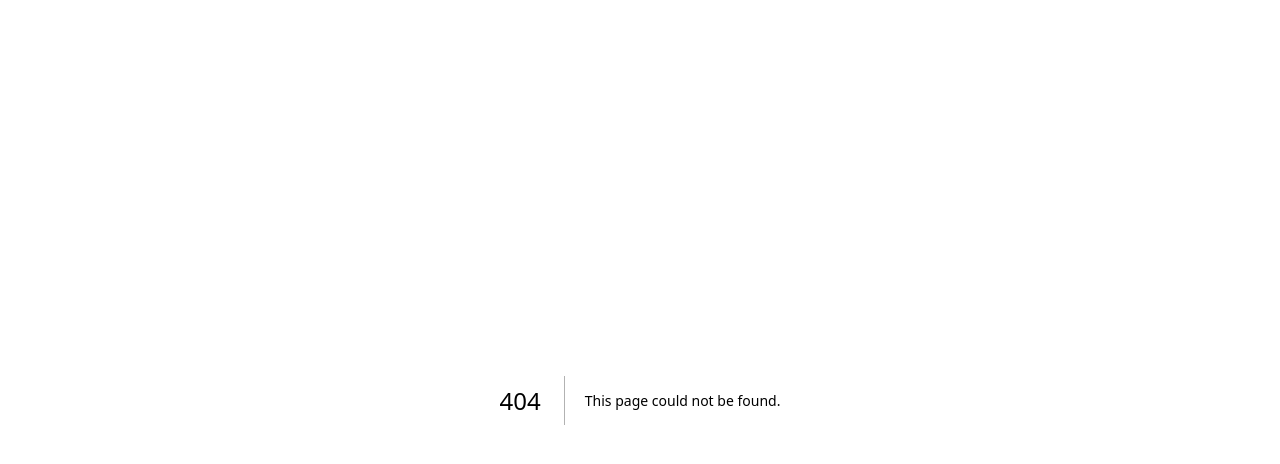
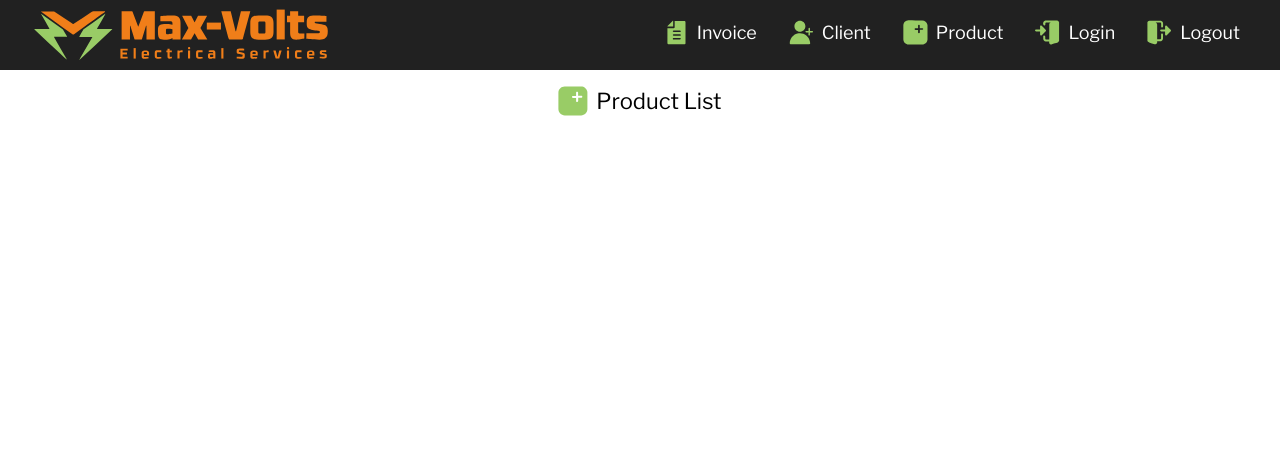
Before and after one commit to matt-powelldev2784/max_volts, a Next.js app: page /pages/product/product-list in a window 1280 px wide. Before the commit this address had no page. Shown: the top 464 px of the page. Built offline with nearby package versions, Linux system fonts and the light colour scheme; no server answers.

Commit message:
feat: add product list page a skeleton

```diff
--- a/src/app/components/index.tsx
+++ b/src/app/components/index.tsx
@@ -10,6 +10,7 @@ export { InvoiceList } from './invoice/InvoiceList'
 //product
 export { AddProduct } from './product/addProduct/AddProduct'
 export { EditProduct } from './product/editProduct/EditProduct'
+export { ProductList } from './product/productList/ProductList'
 
 //client
 export { AddClient } from './clients/AddClient'
--- /dev/null
+++ b/src/app/components/product/productList/ProductList.tsx
@@ -0,0 +1,11 @@
+import { PageTitle } from '@/app/lib'
+
+export const ProductList = () => {
+  return (
+    <section className="min-h-screen w-screen">
+      <div className="flexCol mt-4">
+        <PageTitle text={'Product List'} imgPath={'/icons/add_product.svg'} />
+      </div>
+    </section>
+  )
+}
--- /dev/null
+++ b/src/app/pages/product/product-list/page.tsx
@@ -0,0 +1,10 @@
+import { ProductList, NavBar } from '@/app/components'
+
+export default function ProductListPage() {
+  return (
+    <main className="min-h-screen min-w-screen">
+      <NavBar />
+      <ProductList />
+    </main>
+  )
+}
```
